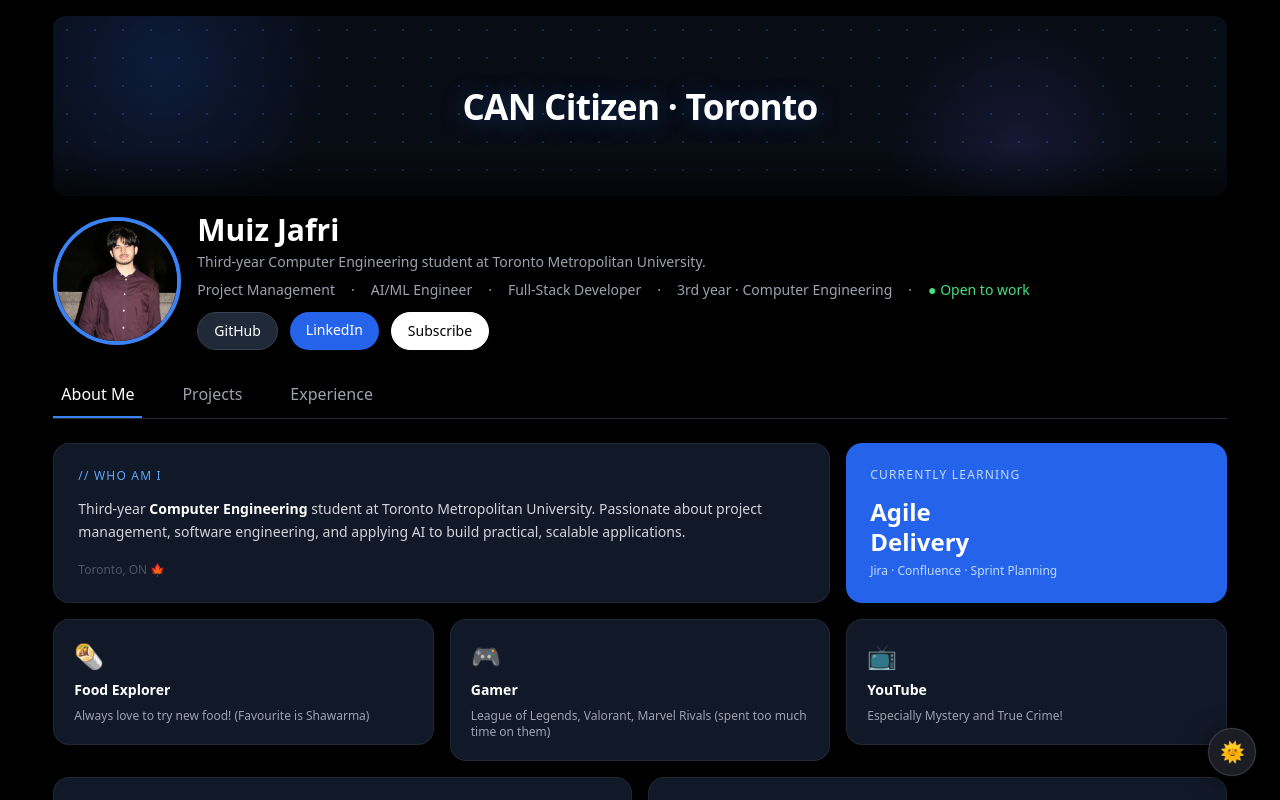
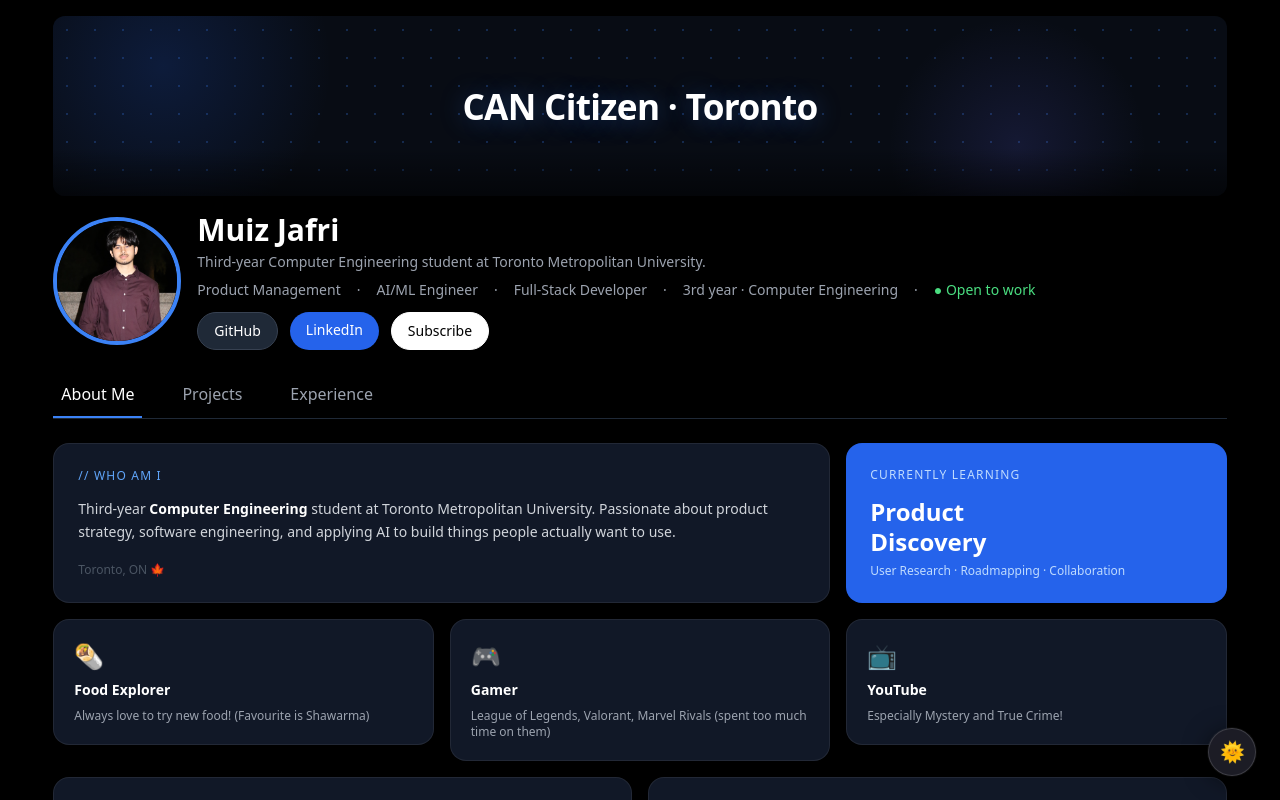
Before and after one commit to muizjafri/Muiz-Jafri-Portfolio, a React (Vite) app: page / in a window 1280 px wide. Shown: the top 800 px of the page. Built offline with nearby package versions, Linux system fonts and the light colour scheme.

Commit message:
Changed up few things

```diff
--- a/src/App.tsx
+++ b/src/App.tsx
@@ -163,7 +163,7 @@ const experiences: Experience[] = [
     link: 'https://your-company-url.com',
     views: 'Present',
     ago: 'Aug 2024 – Present',
-    description: 'Built and maintained Excel-based tracking systems to monitor fundraising performance across 100+ donors and sponsors. Analyzed campaign data using spreadsheets and dashboards to identify trends and support outreach planning. Created reports and organized documentation used by internal teams to track progress and evaluate fundraising effectiveness.'
+    description: 'Led fundraising and awareness initiatives by improving how our team tracked donor engagement. Built simple systems to organize outreach data, identify trends, and help the team focus on the campaigns that would have the biggest impact.'
   },
   {
     id: 2,
@@ -176,7 +176,7 @@ const experiences: Experience[] = [
     link: 'https://your-company-url.com',
     views: '2 months',
     ago: 'Summer 2026',
-    description: 'Built and maintained Excel-based tracking systems to monitor fundraising performance across 100+ donors and sponsors. Analyzed campaign data using spreadsheets and dashboards to identify trends and support outreach planning. Created reports and organized documentation used by internal teams to track progress and evaluate fundraising effectiveness.'
+    description: 'Managed fundraising data across 100+ donors and sponsors by creating dashboards that made campaign performance easier to understand. Used those insights to help prioritize outreach efforts and improve coordination across the team.'
   },
   {
     id: 3,
@@ -189,7 +189,7 @@ const experiences: Experience[] = [
     link: 'https://your-company-url.com',
     views: '12 months',
     ago: 'Summer 2025 - Summer 2026',
-    description: 'Air Hawk Solutions is a startup run by fellow university students building an autonomous drone system. As a Technical Systems, my role involves integrating LiDAR and AI sensors onto the Jetson Nano Orin platform, developing real-time object detection and SLAM algorithms, and implementing ROS nodes for flight control and sensor communication.',
+    description: 'Worked on an autonomous drone platform by building AI pipelines for processing sensor data and supporting real-time object detection. Collaborated across hardware and software, balancing model performance, system constraints, and project timelines to deliver reliable solutions.',
   },
   {
     id: 4,
@@ -202,7 +202,7 @@ const experiences: Experience[] = [
     link: 'https://your-company-url.com',
     views: '1 year',
     ago: '2025 – 2026',
-    description: 'MIST Toronto (Muslim Interscholastic Tournament) is a youth organization that runs academic and creative competitions for high school students across Ontario. As a Competitions Organizer, I help plan and coordinate event logistics, support judge coordination, and make sure competitions run smoothly on the day of the event.',
+    description: 'Coordinated academic competitions by working with judges, volunteers, and event organizers throughout the planning process. Balanced changing priorities, solved logistical challenges, and helped ensure events ran smoothly from start to finish.',
   },
   {
     id: 5,
@@ -215,7 +215,7 @@ const experiences: Experience[] = [
     link: 'https://your-company-url.com',
     views: '4 months',
     ago: 'Summer 2025',
-    description: 'As an Integration Camp Counsellor with the City of Pickering, I supported children with special needs in a camp setting and helped them participate in daily activities. My role focused on making sure each child felt included, assisting them as needed, and helping them adjust and engage comfortably within the camp environment.',
+    description: 'Supported children with special needs by adapting activities to each individuals abilities and interests. The role strengthened my communication, problem-solving, and ability to understand different user needs when making decisions.',
   },
 ];
 
@@ -228,7 +228,7 @@ const PROJECT_CHIPS = [
 
 const EXPERIENCE_CHIPS = [
   { label: 'All', value: 'all' },
-  { label: 'Project Management', value: 'Project Management' },
+  { label: 'Product Management', value: 'Product Management' },
   { label: 'Engineering', value: 'Engineering' },
   { label: 'Community', value: 'Community' },
 ];
@@ -1052,7 +1052,7 @@ function App() {
               Third-year Computer Engineering student at Toronto Metropolitan University.
             </p>
             <div className="flex gap-4 mt-2 text-sm flex-wrap" style={{ color: textMuted }}>
-              <span>Project Management</span>
+              <span>Product Management</span>
               <span>·</span>
               <span>AI/ML Engineer</span>
               <span>·</span>
@@ -1111,14 +1111,14 @@ function App() {
                 <span className="text-xs uppercase tracking-widest mb-3" style={{ color: textAccent }}>// who am i</span>
                 <p className="text-sm leading-relaxed" style={{ color: isDark ? '#d1d5db' : '#374151' }}>
                   Third-year <span className="font-semibold" style={{ color: textPrimary }}>Computer Engineering</span> student at
-                  Toronto Metropolitan University. Passionate about project management, software engineering,  and applying AI to build practical, scalable applications.
+                  Toronto Metropolitan University. Passionate about product strategy, software engineering, and applying AI to build things people actually want to use.
                 </p>
                 <p className="text-xs mt-4" style={{ color: isDark ? '#4b5563' : '#9ca3af' }}>Toronto, ON 🍁</p>
               </div>
               <div className="bg-blue-600 text-white rounded-2xl p-6 flex flex-col justify-between min-h-40">
                 <span className="text-xs text-blue-200 uppercase tracking-widest">Currently learning</span>
-                <p className="text-2xl font-bold leading-tight mt-2">Agile<br />Delivery<br /></p>
-                <span className="text-blue-200 text-xs">Jira · Confluence · Sprint Planning </span>
+                <p className="text-2xl font-bold leading-tight mt-2">Product<br />Discovery<br /></p>
+                <span className="text-blue-200 text-xs">User Research · Roadmapping · Collaboration </span>
               </div>
             </div>
           </Reveal>
@@ -1145,7 +1145,7 @@ function App() {
                 <span className="text-xs uppercase tracking-widest" style={{ color: textAccent }}>Tech focus</span>
                 <div className="mt-4 flex flex-col gap-4">
                   {[
-                    { label: 'Project/Product Management', width: 91.67 },
+                    { label: 'Product Management', width: 91.67 },
                     { label: 'AI/ Machine Learning', width: 90 },
                     { label: 'Full Stack / Web Dev', width: 76 },
 
```
